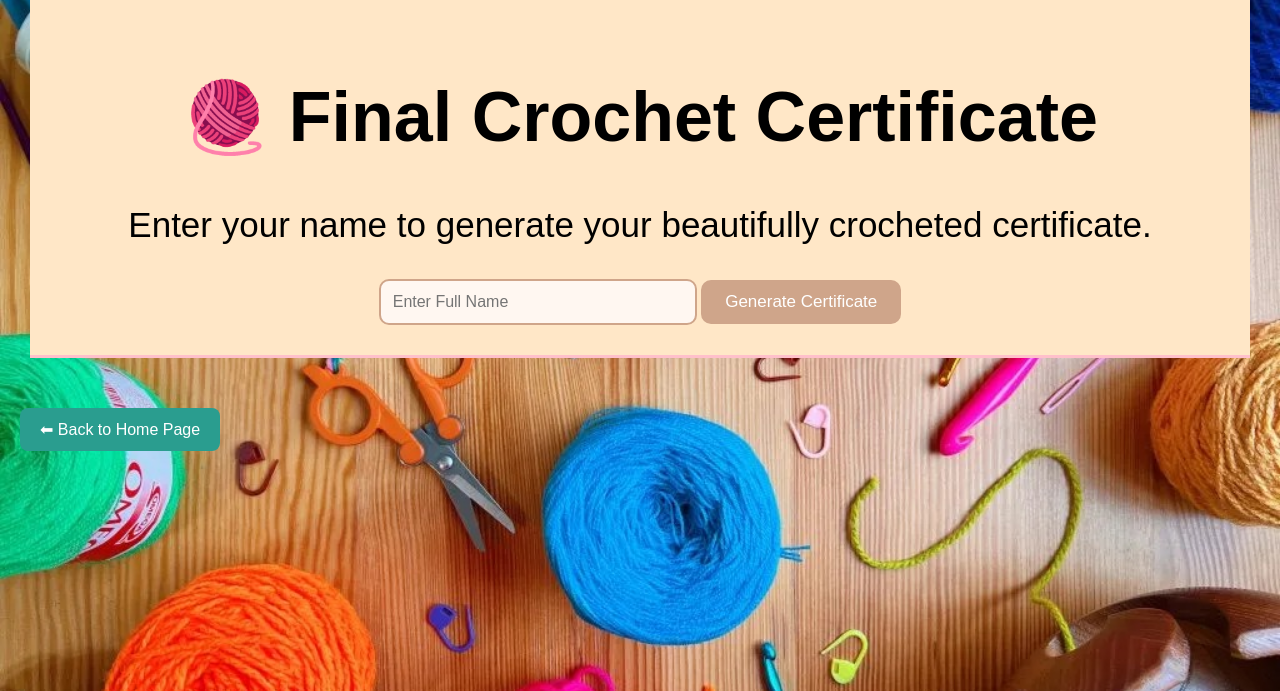
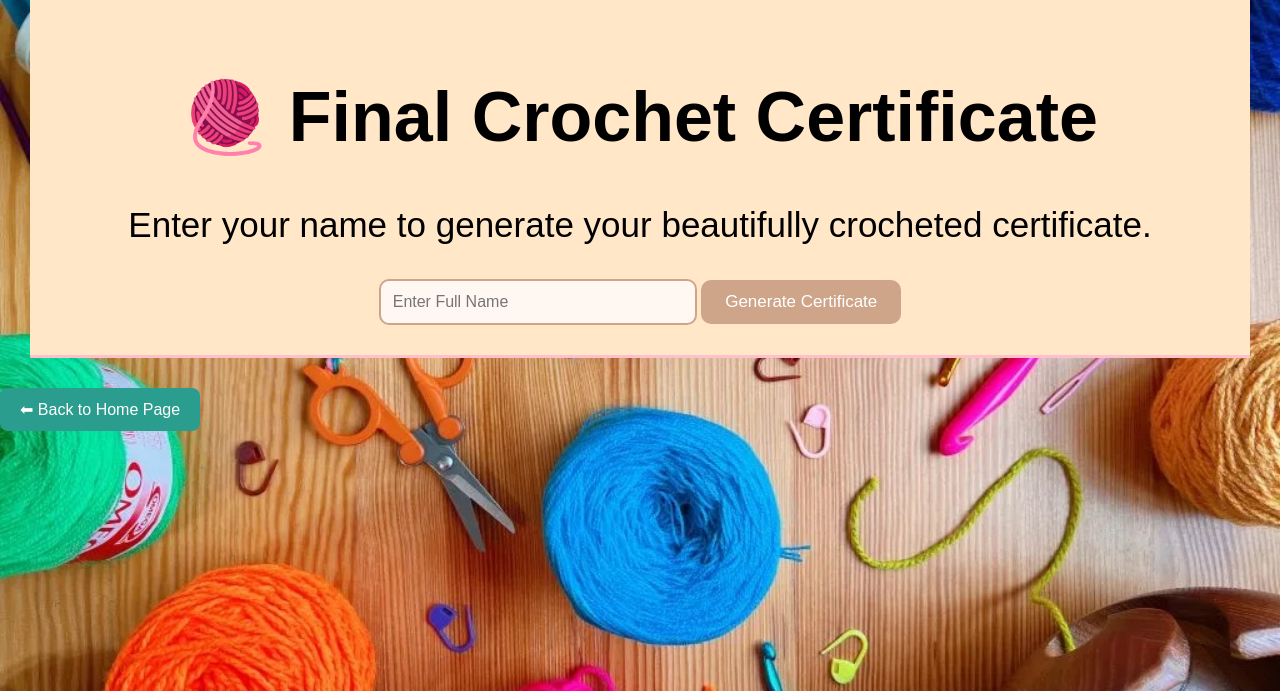
Before and after one commit to AishaNoku/UbuntuTheSkillTrainer, a PHP site: template crochet/view/crochetCertificate.html in a window 1280 px wide. Shown: the part 31-722 px from the top of the page. Run offline with PHP 8.4, Linux system fonts and the light colour scheme; the template is opened without the code that fills it, so the values that code supplies are empty; some libraries are stand-ins or nearby versions.

Commit message:
updated files

```diff
--- a/crochet/assets/css/certificate.css
+++ b/crochet/assets/css/certificate.css
@@ -143,19 +143,18 @@ body {
   font-size: 13px;
   color: #a86446;
 }
-.button-container {
-    display: flex;
-    justify-content: space-between;
-    margin-top: 20px;
-    padding: 0 20px;
 
-}
 button{
- padding: 12px 20px;
+  padding: 12px 20px;
   background: #2a9d8f;
   border: none;
   color: white;
   border-radius: 8px;
   cursor: pointer;
   font-size: 16px;
+  transition: 0.3s;
 }
+
+.button-container:hover{
+  transition: 0.3s ease-in;
+}
```
Also changed, not shown: README.md, 1 other file.
